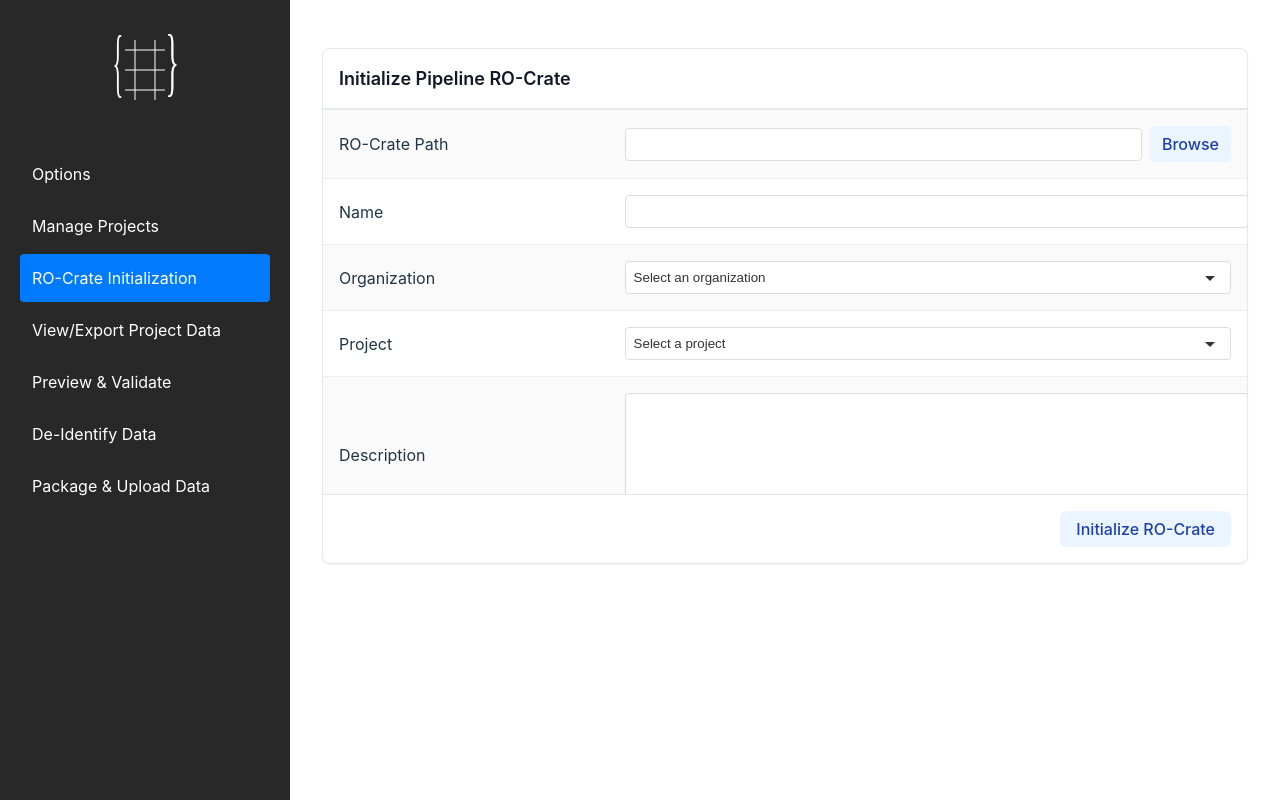
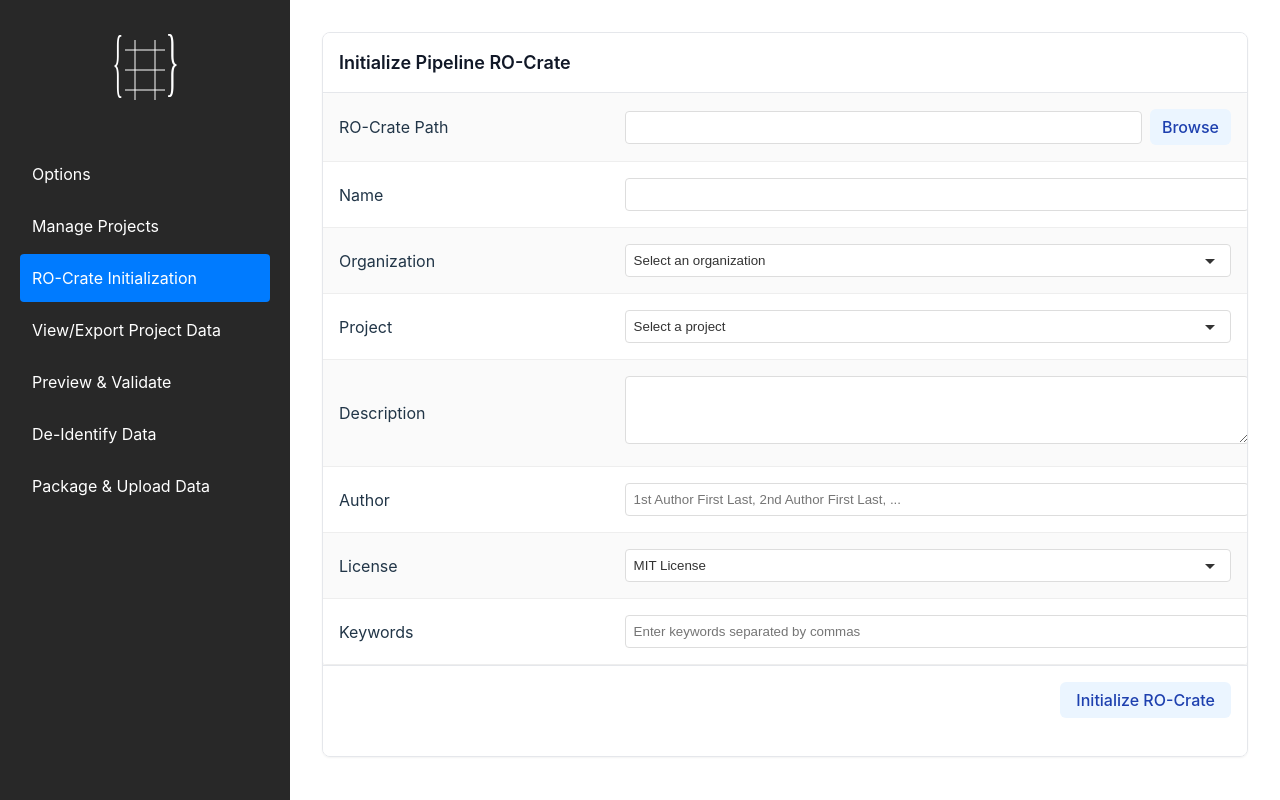
Before and after one commit to fairscape/fairscape_redcap_manager, a React app: page / in a window 1280 px wide. Both pictures are taken after a click on the element "RO-Crate Initialization". Built offline with nearby package versions, Linux system fonts and the light colour scheme.

Commit message:
fix cut off

```diff
--- a/src/components/InitForm.jsx
+++ b/src/components/InitForm.jsx
@@ -18,6 +18,7 @@ import {
   NotificationBox,
   ModalContainer,
   FormActions,
+  InitFormContainer,
 } from "./InitStyles";
 
 const LICENSE_OPTIONS = [
@@ -188,7 +189,7 @@ function InitForm({ rocratePath, setRocratePath, onSuccess, selectedProject }) {
   };
 
   return (
-    <>
+    <InitFormContainer>
       <FormCard>
         <FormHeader>
           <FormTitle>Initialize Pipeline RO-Crate</FormTitle>
@@ -365,7 +366,7 @@ function InitForm({ rocratePath, setRocratePath, onSuccess, selectedProject }) {
           {notification.message}
         </NotificationBox>
       )}
-    </>
+    </InitFormContainer>
   );
 }
 
--- a/src/components/InitStyles.jsx
+++ b/src/components/InitStyles.jsx
@@ -1,13 +1,22 @@
 import styled from "styled-components";
 
+export const InitFormContainer = styled.div`
+  display: flex;
+  flex-direction: column;
+  height: calc(100vh - 75px);
+  position: relative;
+  margin-bottom: 2rem;
+`;
+
 export const FormCard = styled.div`
+  flex: 1;
   background: white;
   border: 1px solid #e5e7eb;
   border-radius: 0.5rem;
-  overflow: hidden;
+  overflow-y: auto;
   box-shadow: 0 1px 2px 0 rgba(0, 0, 0, 0.05);
-  margin-bottom: 1.5rem;
-  margin-top: 1rem;
+  display: flex;
+  flex-direction: column;
 `;
 
 export const FormHeader = styled.div`
@@ -32,8 +41,7 @@ export const FormTitle = styled.h3`
 `;
 
 export const FormTableContainer = styled.div`
-  border-top: 1px solid #e5e7eb;
-  max-height: 24rem;
+  flex: 1;
   overflow-y: auto;
   width: 100%;
 `;
@@ -55,7 +63,6 @@ export const TableBody = styled.tbody`
   tr:nth-of-type(odd) {
     background-color: rgba(0, 0, 0, 0.02);
   }
-
   tr:hover {
     background-color: rgba(0, 0, 0, 0.05);
   }
@@ -76,7 +83,6 @@ export const TableCell = styled.td`
     border-radius: 4px;
     background: white;
     color: #333;
-
     &:focus {
       outline: none;
       border-color: #007bff;
@@ -84,7 +90,7 @@ export const TableCell = styled.td`
   }
 
   textarea {
-    min-height: 100px;
+    min-height: 50px;
     resize: vertical;
   }
 
@@ -153,7 +159,6 @@ export const FormActions = styled.div`
   }
 `;
 
-// Modal styles
 export const ModalContainer = styled.div`
   .modal-content {
     background: white;
@@ -175,7 +180,6 @@ export const ModalContainer = styled.div`
 
     .btn-close {
       opacity: 0.5;
-
       &:hover {
         opacity: 0.75;
       }
--- a/src/components/PreviewValidationView.jsx
+++ b/src/components/PreviewValidationView.jsx
@@ -30,7 +30,7 @@ const SplitViewContainer = styled.div`
   display: flex;
   gap: 2rem;
   margin-top: 1.5rem;
-  height: calc(100vh - 300px);
+  height: calc(100vh - 200px);
   position: relative;
   margin-bottom: 2rem;
 `;
--- a/src/components/styles.jsx
+++ b/src/components/styles.jsx
@@ -15,10 +15,9 @@ export const MainContent = styled.div`
   flex: 1;
   padding: 2rem;
   overflow-y: auto;
-  display: flex;
-  flex-direction: column;
-  min-height: 0; /* This is important for nested flex containers */
+  background: white;
 `;
+
 export const Sidebar = styled.div`
   width: 250px;
   min-width: 250px;
```
